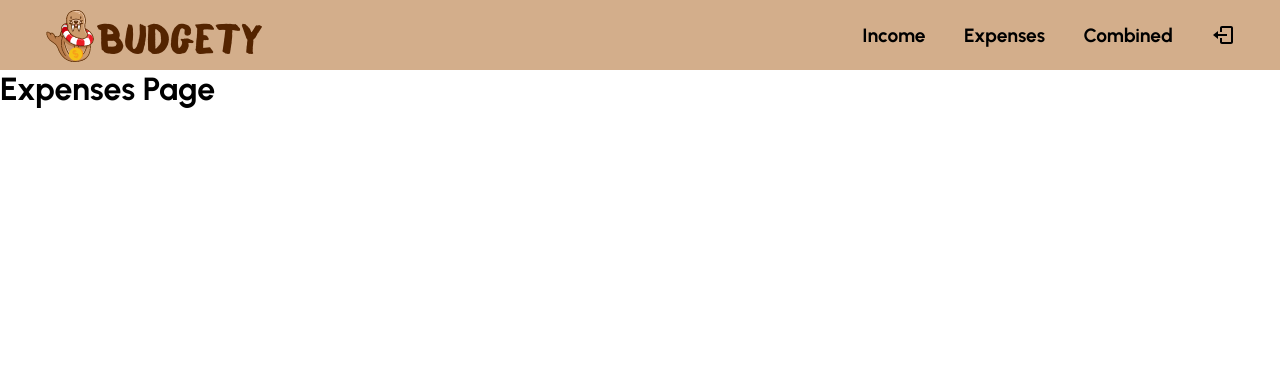
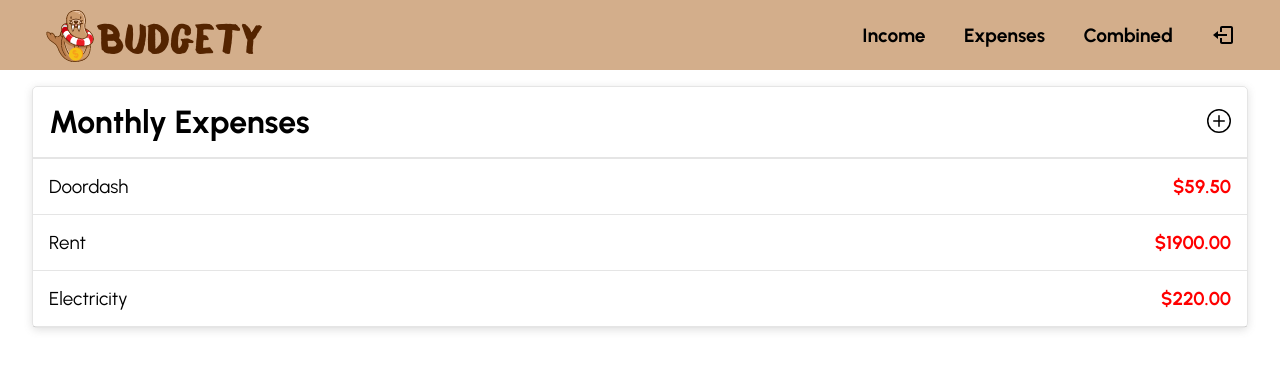
Before and after one commit to bretpeters3n/seal-team-3, a React (Create React App) app in the folder client/: page /expenses in a window 1280 px wide. Shown: the top 370 px of the page. Built offline with nearby package versions, Linux system fonts and the light colour scheme.

Commit message:
just changed Ben's code a bit by changing income to expense lol. Also changed the button on hover color and size and the item colors.

```diff
--- /dev/null
+++ b/client/src/components/ExpenseAdder/ExpenseAdder.styles.ts
@@ -0,0 +1,81 @@
+import styled from "styled-components";
+import { motion } from "framer-motion";
+
+interface Props {
+    long?: boolean;
+}
+
+export const Container = styled(motion.div)`
+  width: 95%;
+  margin: 0 auto;
+  margin-top: 1em;
+  border: 1px solid rgba(0, 0, 0, 0.1);
+  border-radius: 5px;
+  box-shadow: rgba(99, 99, 99, 0.2) 0px 2px 8px 0px;
+`;
+
+export const TitleContainer = styled.div`
+  display: flex;
+  align-items: center;
+  justify-content: space-between;
+  padding: 1em;
+`;
+
+export const Title = styled.h1``;
+
+export const Button = styled.button`
+  background: none;
+  border: none;
+  &:hover {
+    color: lightgray;
+  }
+`;
+
+export const ExpenseForm = styled.form`
+  padding: 1em;
+`;
+
+export const InputContainer = styled.div`
+  display: flex;
+  align-items: center;
+  gap: 1em;
+`;
+
+export const InputGroup = styled.div<Props>`
+  flex: ${(props) => (props.long ? "2" : "1")};
+`;
+
+export const Label = styled.h4``;
+
+export const Input = styled.input`
+  font-size: 1rem;
+  padding: 0.5em 0.2em;
+  outline: none;
+  border: none;
+  /* border-bottom: 1px solid black; */
+  outline: 1px solid rgba(0, 0, 0, 0.3);
+  border-radius: 5px;
+  width: 100%;
+  transition: 0.3s ease all;
+  &:focus {
+    box-shadow: 0 0 15px rgba(211, 174, 139, 1);
+    border-radius: 3px;
+  }
+`;
+
+export const FormButton = styled.button`
+  width: 100%;
+  padding: 0.5em 1em;
+  font-size: 1.5rem;
+  background: none;
+  border-radius: 2em;
+  border: 2px solid black;
+  cursor: pointer;
+  transition: 0.2s ease all;
+  text-align: center;
+  margin-top: 1em;
+  &:hover {
+    background-color: black;
+    color: white;
+  }
+`;
--- /dev/null
+++ b/client/src/components/ExpenseAdder/ExpenseAdder.tsx
@@ -0,0 +1,54 @@
+import React from "react";
+import {
+  Container,
+  TitleContainer,
+  Title,
+  Button,
+  ExpenseForm,
+  InputContainer,
+  InputGroup,
+  Label,
+  Input,
+  FormButton,
+} from "./ExpenseAdder.styles";
+import { MdOutlineCancel } from "react-icons/md";
+
+interface ExpenseProps {
+    setDisplayAdder: React.Dispatch<React.SetStateAction<boolean>>;
+}
+
+const ExpenseAdder: React.FC<ExpenseProps> = ({ setDisplayAdder }) => {
+  const handleSubmit = () => {};
+
+  return (
+    <Container
+      initial={{ y: -20, opacity: 0 }}
+      animate={{ y: 0, opacity: 1 }}
+      transition={{ duration: 0.15 }}
+      exit={{ y: -20, opacity: 0, transition: { duration: 0.1 } }}
+    >
+      <TitleContainer>
+        <Title>Add your Expense</Title>
+        <Button onClick={() => setDisplayAdder(false)}>
+          <MdOutlineCancel size="1.5rem" />
+        </Button>
+      </TitleContainer>
+
+      <ExpenseForm onSubmit={handleSubmit}>
+        <InputContainer>
+          <InputGroup long>
+            <Label>Title</Label>
+            <Input type="text" />
+          </InputGroup>
+          <InputGroup>
+            <Label>Amount</Label>
+            <Input type="number" />
+          </InputGroup>
+        </InputContainer>
+        <FormButton type="submit">Add Expense</FormButton>
+      </ExpenseForm>
+    </Container>
+  );
+};
+
+export default ExpenseAdder;
--- /dev/null
+++ b/client/src/components/ExpenseItem/ExpenseItem.styles.ts
@@ -0,0 +1,16 @@
+import styled from "styled-components";
+
+export const Container = styled.div`
+    display: flex;
+    justify-content: space-between;
+    padding: 1em;
+    border-bottom: 1px solid rgba(0, 0, 0, 0.1);
+`;
+
+export const ItemName = styled.h3`
+    font-weight: 400;
+`;
+
+export const ItemAmount = styled.h3`
+    color: red;
+`;
--- /dev/null
+++ b/client/src/components/ExpenseItem/ExpenseItem.tsx
@@ -0,0 +1,19 @@
+import React from "react";
+import { Container, ItemName, ItemAmount } from "./ExpenseItem.styles";
+
+interface ExpenseProps {
+    id: number;
+    title: string;
+    amount: number;
+}
+
+const ExpenseItem: React.FC<ExpenseProps> = ({ id, title, amount }) => {
+    return (
+        <Container>
+            <ItemName>{title}</ItemName>
+            <ItemAmount>{`$${amount.toFixed(2)}`}</ItemAmount>
+        </Container>
+    );
+};
+
+export default ExpenseItem;
--- /dev/null
+++ b/client/src/components/ExpenseTracker/ExpenseTracker.styles.ts
@@ -0,0 +1,32 @@
+import styled from "styled-components";
+
+export const Container = styled.div`
+  width: 100%;
+`;
+
+export const ExpenseContainer = styled.div`
+  width: 95%;
+  margin: 0 auto;
+  margin-top: 1em;
+  border: 1px solid rgba(0, 0, 0, 0.1);
+  border-radius: 5px;
+  box-shadow: rgba(99, 99, 99, 0.2) 0px 2px 8px 0px;
+`;
+
+export const TitleContainer = styled.div`
+  display: flex;
+  align-items: center;
+  justify-content: space-between;
+  border-bottom: 2px solid rgba(0, 0, 0, 0.1);
+  padding: 1em;
+`;
+
+export const Title = styled.h1``;
+
+export const Button = styled.button`
+  background: none;
+  border: none;
+  &:hover {
+    color: lightgray;
+  }
+`;
--- /dev/null
+++ b/client/src/components/ExpenseTracker/ExpenseTracker.tsx
@@ -0,0 +1,65 @@
+import React from "react";
+import { BsPlusCircle } from "react-icons/bs";
+import { ExpenseItem, BudgetNavbar } from "../../components";
+import {
+  Container,
+  ExpenseContainer,
+  TitleContainer,
+  Title,
+  Button,
+} from "./ExpenseTracker.styles";
+
+interface ExpensesProps {
+    id: number;
+    title: string;
+    amount: number;
+}
+
+interface ExpenseProps {
+    setDisplayAdder: React.Dispatch<React.SetStateAction<boolean>>;
+}
+
+//Dummy Items
+const dummyExpenseData: Array<ExpensesProps> = [
+    {
+      id: 1,
+      title: "Doordash",
+      amount: 59.50,
+    },
+    {
+      id: 2,
+      title: "Rent",
+      amount: 1900,
+    },
+    {
+      id: 3,
+      title: "Electricity",
+      amount: 220,
+    },
+];
+
+
+const ExpenseTracker: React.FC<ExpenseProps> = ({ setDisplayAdder }) => {
+    return (
+      <Container>
+        <ExpenseContainer>
+          <TitleContainer>
+            <Title>Monthly Expenses</Title>
+            <Button onClick={() => setDisplayAdder(true)}>
+              <BsPlusCircle size="1.5rem" />
+            </Button>
+          </TitleContainer>
+          {dummyExpenseData.map((item) => (
+            <ExpenseItem
+              key={item.id}
+              id={item.id}
+              title={item.title}
+              amount={item.amount}
+            />
+          ))}
+        </ExpenseContainer>
+      </Container>
+    );
+  };
+
+export default ExpenseTracker;
--- a/client/src/components/index.tsx
+++ b/client/src/components/index.tsx
@@ -1,2 +1,5 @@
 export { default as Navigation } from "./Navigation/Navigation";
 export { default as BudgetNavbar } from "./BudgetNavbar/BudgetNavbar";
+export { default as ExpenseItem } from "./ExpenseItem/ExpenseItem";
+export { default as ExpenseTracker } from "./ExpenseTracker/ExpenseTracker";
+export { default as ExpenseAdder } from "./ExpenseAdder/ExpenseAdder";
--- a/client/src/pages/Expenses/Expenses.styles.ts
+++ b/client/src/pages/Expenses/Expenses.styles.ts
@@ -1,3 +1,4 @@
 import styled from "styled-components";
+import { motion } from "framer-motion";
 
-export const Container = styled.div``;
+export const Container = styled(motion.div)``;
--- a/client/src/pages/Expenses/Expenses.tsx
+++ b/client/src/pages/Expenses/Expenses.tsx
@@ -1,11 +1,22 @@
-import React from "react";
+import React, { useState } from "react";
 import { Container } from "./Expenses.styles";
+import { ExpenseTracker, ExpenseAdder } from "../../components";
+import { AnimatePresence } from "framer-motion";
 const Expenses = () => {
+  const [displayAdder, setDisplayAdder] = useState<boolean>(false);
+
   return (
-    <Container>
-      <h1>Expenses Page</h1>
+    <Container
+      animate={{ y: 0, opacity: 1 }}
+      initial={{ y: -20, opacity: 0 }}
+      transition={{ duration: 0.35 }}
+      exit={{ opacity: 0, y: -20 }}
+    >
+      <ExpenseTracker setDisplayAdder={setDisplayAdder} />
+      <AnimatePresence>
+        {displayAdder && <ExpenseAdder setDisplayAdder={setDisplayAdder} />}
+      </AnimatePresence>
     </Container>
   );
 };
-
 export default Expenses;
```
Also changed, not shown: package.json (+22 -1 lines), 1 other file (tests, documents, lock files or other folders).
